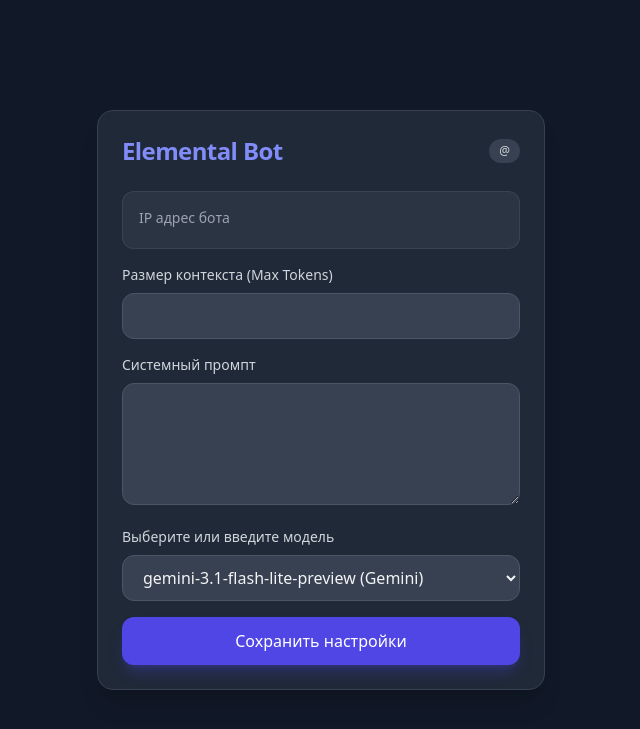
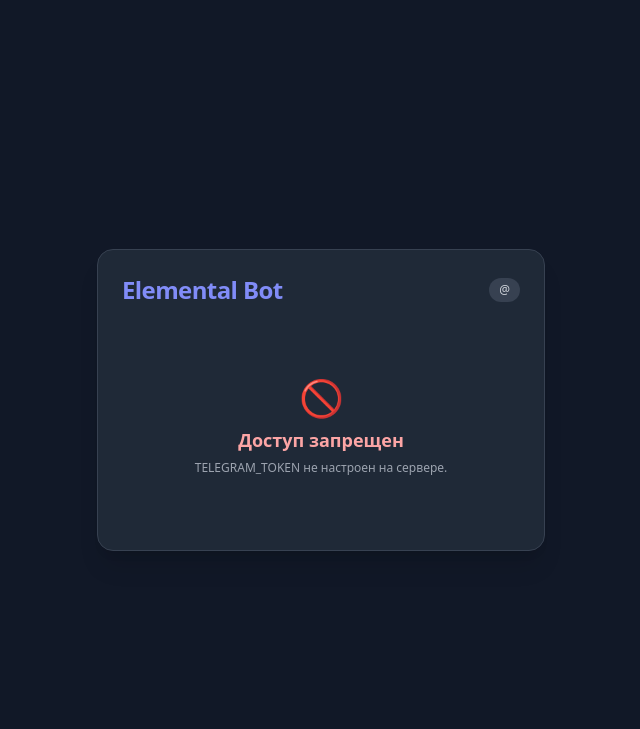
Before and after one commit to Artyom-Ionash/elemental-bot, a FastAPI app: template src/core/http/templates/admin.html in a window 1280 px wide. Shown: the top 729 px of the page, without its empty margins (319-959 px from the left). Run offline with FastAPI, Linux system fonts and the light colour scheme; the template is opened without the code that fills it, so the values that code supplies are empty; some libraries are stand-ins or nearby versions.

Commit message:
Добавил авторизацию.

```diff
--- a/src/config.py
+++ b/src/config.py
@@ -16,6 +16,7 @@ class Settings(BaseSettings):
     telegram_token: SecretStr | None = None
     gemini_api_key: SecretStr | None = None
     openrouter_api_key: SecretStr | None = None
+    telegram_admin_id: int | None = None
 
     # Настройки работы бота
     port: int = Field(default=7860, ge=1, le=65535)
--- a/src/core/http/server.py
+++ b/src/core/http/server.py
@@ -1,4 +1,8 @@
+import hashlib
+import hmac
+import json
 import logging
+import urllib.parse
 
 import uvicorn
 from fastapi import FastAPI, Request
@@ -12,6 +16,36 @@ logger = logging.getLogger(__name__)
 
 app = FastAPI(title="Elemental Bot Control Panel")
 templates = Jinja2Templates(directory="src/core/http/templates")
+
+
+def verify_telegram_init_data(init_data: str, bot_token: str, admin_id: int) -> bool:
+    """Верифицирует initData от Telegram Mini App и проверяет соответствие admin_id."""
+    if not init_data or not bot_token:
+        return False
+    try:
+        parsed = dict(urllib.parse.parse_qsl(init_data, keep_blank_values=True))
+        received_hash = parsed.pop("hash", None)
+        if not received_hash:
+            return False
+
+        sorted_keys = sorted(parsed.keys())
+        data_check_string = "\n".join(f"{k}={parsed[k]}" for k in sorted_keys)
+
+        secret_key = hmac.new(b"WebAppData", bot_token.encode("utf-8"), hashlib.sha256).digest()
+        computed_hash = hmac.new(secret_key, data_check_string.encode("utf-8"), hashlib.sha256).hexdigest()
+
+        if not hmac.compare_digest(computed_hash, received_hash):
+            return False
+
+        user_str = parsed.get("user")
+        if not user_str:
+            return False
+        user_data = json.loads(user_str)
+        user_id = user_data.get("id")
+
+        return int(user_id) == int(admin_id)
+    except Exception:
+        return False
 
 
 class ModelUpdate(BaseModel):
@@ -30,7 +64,36 @@ async def health_check() -> dict[str, str]:
 @app.get("/admin", response_class=HTMLResponse)
 async def admin_panel(request: Request) -> HTMLResponse:
     """Отображение панели управления Telegram Mini App."""
+    response: HTMLResponse = templates.TemplateResponse(
+        request,
+        "admin.html",
+        {
+            "admin_required": settings.telegram_admin_id is not None,
+        },
+    )
+    return response
+
+
+@app.get("/api/settings", response_class=JSONResponse)
+async def get_settings(initData: str | None = None) -> JSONResponse:
+    """Эндпоинт для получения настроек с верификацией администратора через TMA."""
     import socket
+
+    if settings.telegram_admin_id is not None:
+        if not settings.telegram_token:
+            return JSONResponse(
+                status_code=500,
+                content={"error": "TELEGRAM_TOKEN не настроен на сервере."},
+            )
+        if not initData or not verify_telegram_init_data(
+            initData,
+            settings.telegram_token.get_secret_value(),
+            settings.telegram_admin_id,
+        ):
+            return JSONResponse(
+                status_code=403,
+                content={"error": "Доступ запрещен. Откройте приложение через Telegram Mini App с аккаунта администратора."},
+            )
 
     try:
         s = socket.socket(socket.AF_INET, socket.SOCK_DGRAM)
@@ -43,22 +106,39 @@ async def admin_panel(request: Request) -> HTMLResponse:
         except Exception:
             bot_ip = "127.0.0.1"
 
-    response: HTMLResponse = templates.TemplateResponse(
-        request,
-        "admin.html",
-        {
+    return JSONResponse(
+        content={
+            "status": "success",
             "current_model": settings.default_model,
             "bot_ip": bot_ip,
             "system_prompt": settings.system_prompt,
             "context_size": settings.max_tokens,
-        },
+        }
     )
-    return response
 
 
 @app.post("/api/set-model", response_class=JSONResponse)
 async def set_model(payload: ModelUpdate) -> JSONResponse:
     """Эндпоинт для смены языковой модели бота."""
+    # Проверка авторизации через Telegram Mini App, если задан TELEGRAM_ADMIN_ID
+    if settings.telegram_admin_id is not None:
+        if not settings.telegram_token:
+            return JSONResponse(
+                status_code=500,
+                content={"error": "TELEGRAM_TOKEN не настроен на сервере для верификации администратора."},
+            )
+        if not payload.init_data or not verify_telegram_init_data(
+            payload.init_data,
+            settings.telegram_token.get_secret_value(),
+            settings.telegram_admin_id,
+        ):
+            return JSONResponse(
+                status_code=403,
+                content={"error": "Доступ запрещен. Требуется авторизация администратора через Telegram Mini App."},
+            )
+    else:
+        logger.warning("TELEGRAM_ADMIN_ID не задан в настройках. Доступ к изменению параметров через админ-панель не ограничен.")
+
     target_model = payload.model.strip()
     if not target_model:
         return JSONResponse(status_code=400, content={"error": "Название модели не может быть пустым."})
--- a/src/core/http/templates/admin.html
+++ b/src/core/http/templates/admin.html
@@ -16,23 +16,30 @@
             <span id="tg-user" class="text-xs px-2.5 py-1 bg-gray-700 rounded-full text-gray-300">TMA Ready</span>
         </div>
 
-        <div class="space-y-4">
+        <!-- Auth Screening / Loader -->
+        <div id="auth-screen" class="text-center py-8">
+            <div class="inline-block animate-spin rounded-full h-8 w-8 border-4 border-indigo-500 border-t-transparent mb-4"></div>
+            <p class="text-sm text-gray-300">Проверка авторизации Telegram Mini App...</p>
+        </div>
+
+        <!-- Main Panel Content (Hidden until verified) -->
+        <div id="panel-content" class="space-y-4 hidden">
             <!-- Bot IP Display -->
             <div class="bg-gray-700/50 p-4 rounded-xl border border-gray-600/50">
                 <p class="text-sm text-gray-400">IP адрес бота</p>
-                <p class="text-lg font-semibold text-sky-400 mt-1 font-mono">{{ bot_ip }}</p>
+                <p id="bot-ip" class="text-lg font-semibold text-sky-400 mt-1 font-mono">-</p>
             </div>
 
             <!-- Context Size Input -->
             <div class="space-y-2">
                 <label for="context-size-input" class="block text-sm font-medium text-gray-300">Размер контекста (Max Tokens)</label>
-                <input type="number" id="context-size-input" value="{{ context_size }}" min="100" max="1000000" class="w-full bg-gray-700 border border-gray-600 rounded-xl px-4 py-2.5 text-gray-100 focus:outline-none focus:ring-2 focus:ring-indigo-500">
+                <input type="number" id="context-size-input" min="100" max="1000000" class="w-full bg-gray-700 border border-gray-600 rounded-xl px-4 py-2.5 text-gray-100 focus:outline-none focus:ring-2 focus:ring-indigo-500">
             </div>
 
             <!-- System Prompt Input -->
             <div class="space-y-2">
                 <label for="system-prompt-input" class="block text-sm font-medium text-gray-300">Системный промпт</label>
-                <textarea id="system-prompt-input" rows="5" class="w-full bg-gray-700 border border-gray-600 rounded-xl px-4 py-2.5 text-gray-100 focus:outline-none focus:ring-2 focus:ring-indigo-500 text-sm font-mono">{{ system_prompt }}</textarea>
+                <textarea id="system-prompt-input" rows="5" class="w-full bg-gray-700 border border-gray-600 rounded-xl px-4 py-2.5 text-gray-100 focus:outline-none focus:ring-2 focus:ring-indigo-500 text-sm font-mono"></textarea>
             </div>
 
             <!-- Model Selection Form -->
@@ -67,14 +74,30 @@
             document.getElementById('tg-user').innerText = `@${user.username || user.first_name || 'admin'}`;
         }
 
+        const authScreen = document.getElementById('auth-screen');
+        const panelContent = document.getElementById('panel-content');
         const saveBtn = document.getElementById('save-btn');
         const modelSelect = document.getElementById('model-select');
         const systemPromptInput = document.getElementById('system-prompt-input');
         const contextSizeInput = document.getElementById('context-size-input');
         const statusMsg = document.getElementById('status-msg');
+        const botIpEl = document.getElementById('bot-ip');
 
-        // Установка текущего значения в селекте, если оно есть
-        const currentModel = "{{ current_model }}";
+        // Загрузка настроек и верификация initData
+        async function loadSettings() {
+            try {
+                const response = await fetch('/api/settings?initData=' + encodeURIComponent(tg.initData || ''));
+                const data = await response.json();
+
+                if (!response.ok) {
+                    throw new Error(data.error || 'Доступ запрещен');
+                }
+
+                botIpEl.innerText = data.bot_ip || '127.0.0.1';
+                contextSizeInput.value = data.context_size || 10000;
+                systemPromptInput.value = data.system_prompt || '';
+
+                const currentModel = data.current_model;
                 if (currentModel) {
                     let found = false;
                     for (let option of modelSelect.options) {
@@ -92,6 +115,21 @@
                         modelSelect.value = currentModel;
                     }
                 }
+
+                authScreen.classList.add('hidden');
+                panelContent.classList.remove('hidden');
+            } catch (err) {
+                authScreen.innerHTML = `
+                    <div class="text-center py-4">
+                        <div class="text-red-400 text-4xl mb-2">🚫</div>
+                        <h2 class="text-lg font-bold text-red-300 mb-1">Доступ запрещен</h2>
+                        <p class="text-xs text-gray-400 leading-relaxed">${err.message || 'Откройте эту страницу через официальный Telegram Mini App бота.'}</p>
+                    </div>
+                `;
+            }
+        }
+
+        loadSettings();
 
         saveBtn.addEventListener('click', async () => {
             const selectedModel = modelSelect.value;
```
Also changed, not shown: src/core/bot/discord/__init__.py (added), src/core/bot/telegram/__init__.py (added). Lines whose indentation alone changed are shown as unchanged.
